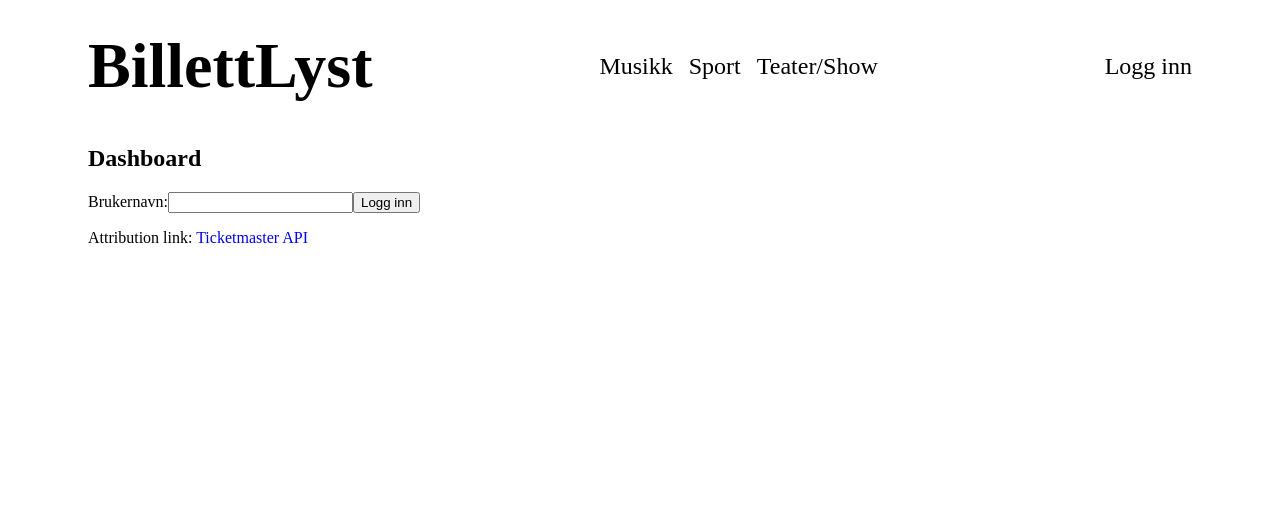
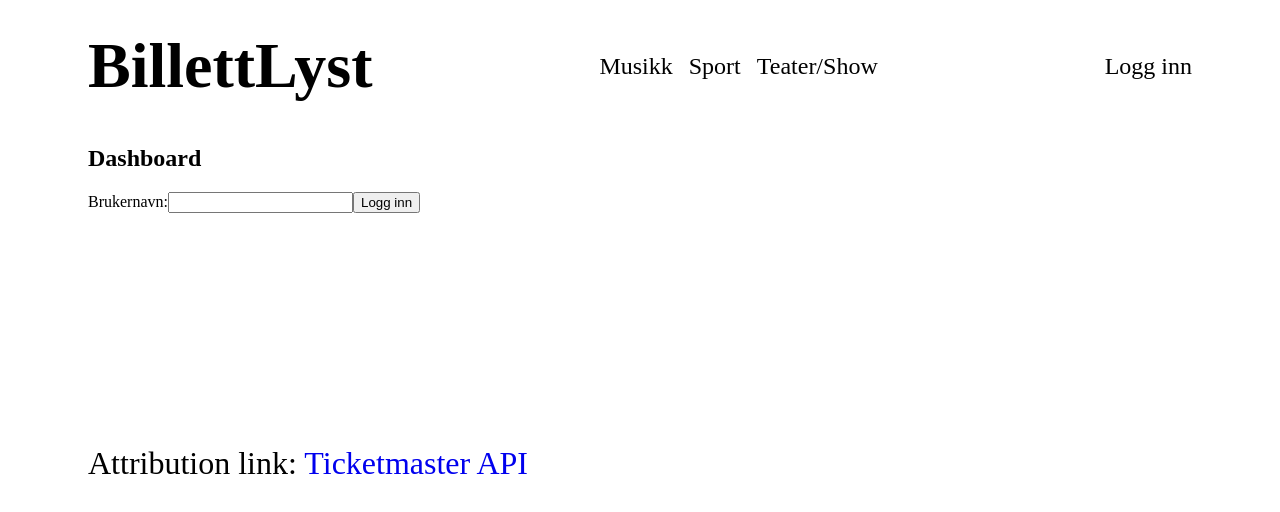
Before and after one commit to Benjamin-tech02/Billettlyst_UIN_eksamen, a React (Vite) app in the folder FrontendReact/: page /dashboard in a window 1280 px wide. Shown: the top 512 px of the page. Built offline with nearby package versions, Linux system fonts and the light colour scheme; no server answers.

Commit message:
css endringer
fikse stilen på footer

```diff
--- a/FrontendReact/src/components/Dashboard.jsx
+++ b/FrontendReact/src/components/Dashboard.jsx
@@ -1,6 +1,6 @@
 const Dashboard = () => {
     return (
-        <section>
+        <section className="dashboard-seksjon">
             <h1>Dashboard</h1>
             <form>
                 <label> Brukernavn:
--- a/FrontendReact/src/styles/style.css
+++ b/FrontendReact/src/styles/style.css
@@ -136,3 +136,12 @@ header div a{
     display: flex;
     width: fit-content;
 }
+
+.dashboard-seksjon{
+    margin-bottom: 14.5rem;;
+}
+
+footer{
+    margin-top: 5rem;
+    font-size: 2rem;
+}
```
